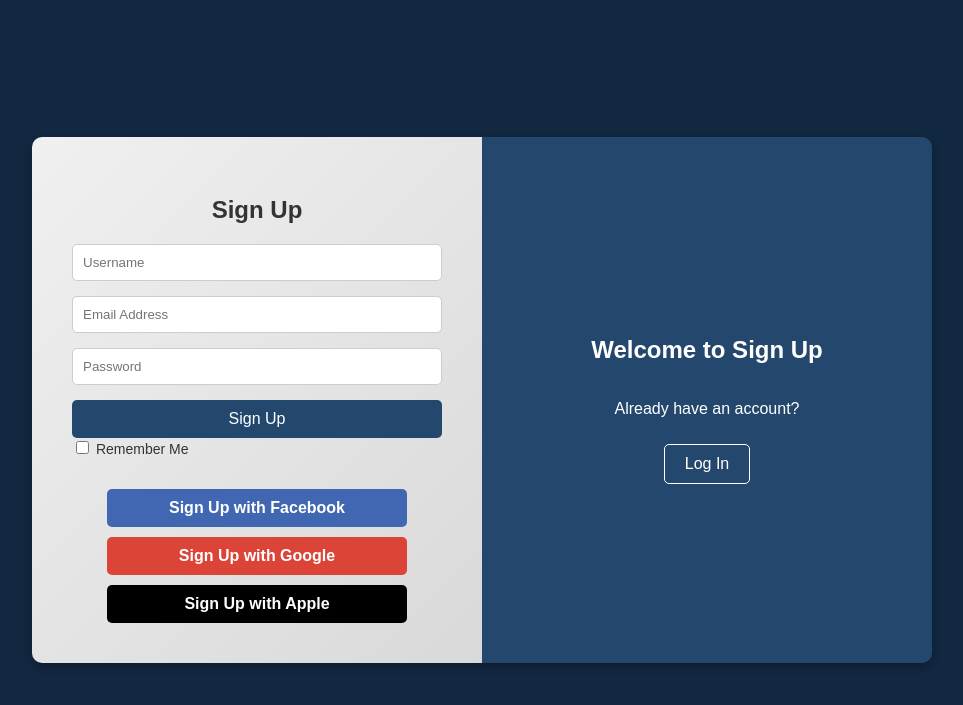
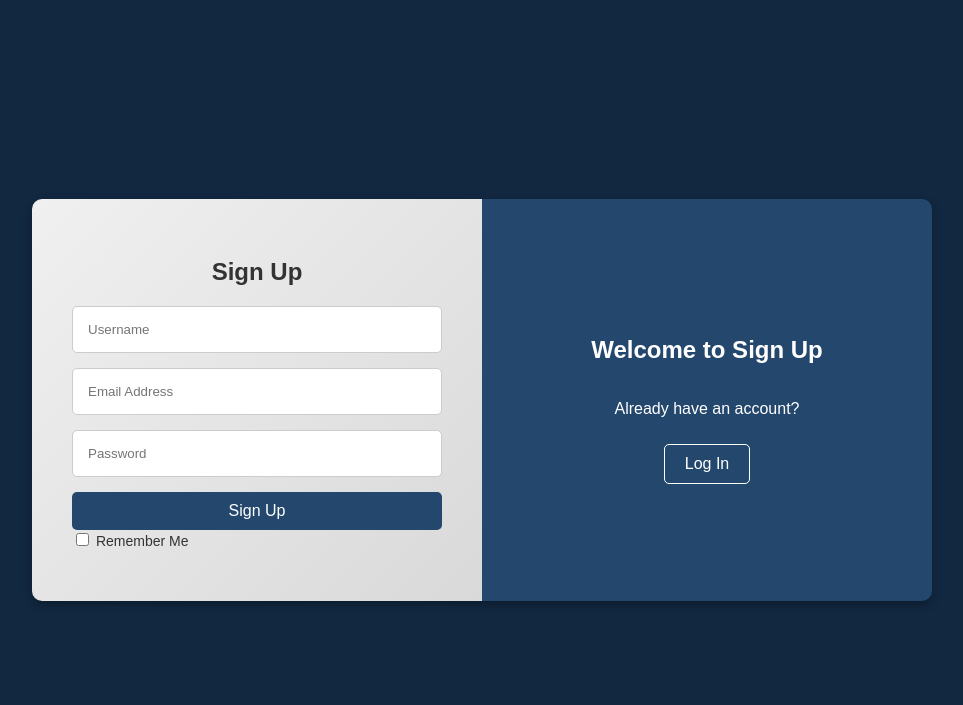
Before and after one commit to aufKeihlePascual/PowerHuff-IMS, a PHP site: page /signup.html in a window 1280 px wide. Shown: the top 705 px of the page, without its empty margins (158-1121 px from the left). Run offline with PHP 8.4, Linux system fonts and the light colour scheme.

Commit message:
Removed SNS icons and buttons

```diff
--- a/index.html
+++ b/index.html
@@ -18,11 +18,6 @@
                     <label><input type="checkbox"> Remember Me</label>
                     <a href="#">Forgot Password?</a>
                 </div>
-                <div class="social-login">
-                    <a href="#"><img src="facebook-icon.png" alt="Facebook"></a>
-                    <a href="#"><img src="google-icon.png" alt="Google"></a>
-                    <a href="#"><img src="apple-icon.png" alt="Apple"></a>
-                </div>
             </form>
         </div>
         <div class="info-container">
--- a/signup.html
+++ b/signup.html
@@ -18,17 +18,6 @@
                 <div class="options">
                     <label><input type="checkbox"> Remember Me</label>
                 </div>
-                <div class="social-login-buttons">
-                    <button class="social-btn facebook" onclick="window.location.href='https://www.facebook.com'">
-                        Sign Up with Facebook
-                    </button>
-                    <button class="social-btn google" onclick="window.location.href='https://accounts.google.com'">
-                        Sign Up with Google
-                    </button>
-                    <button class="social-btn apple" onclick="window.location.href='https://appleid.apple.com'">
-                        Sign Up with Apple
-                    </button>
-                </div>
             </form>
         </div>
         <div class="info-container">
--- a/style.css
+++ b/style.css
@@ -48,7 +48,7 @@
 
 input {
     margin-bottom: 15px;
-    padding: 10px;
+    padding: 15px;
     border: 1px solid #ccc;
     border-radius: 5px;
 }
```
Also changed, not shown: apple-icon.png (deleted), facebook-icon.png (deleted), google-icon.png (deleted).
